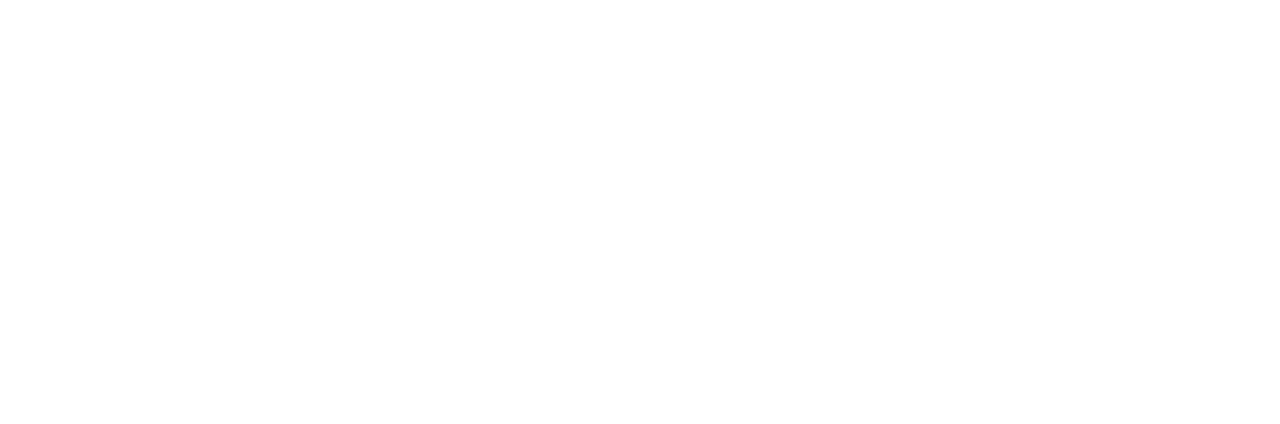
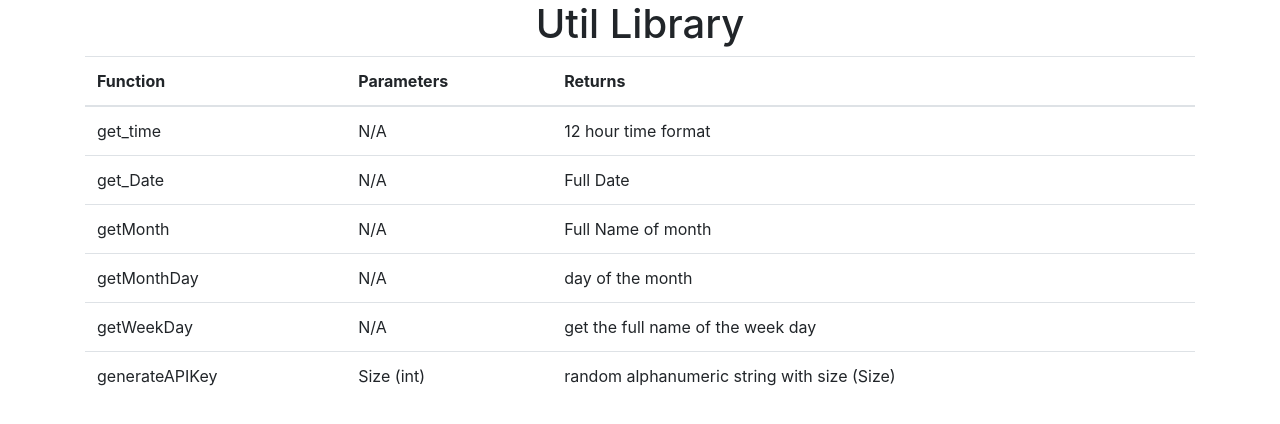
Before and after one commit to Fern135/DB-connector, a plain HTML site: page public/index.html in a window 1280 px wide. Drawn offline with nearby package versions, Linux system fonts and the light colour scheme.

```diff
--- /dev/null
+++ b/public/bin/css/main.css
@@ -0,0 +1,4 @@
+
+.center {
+    text-align: center;
+}
--- a/public/index.html
+++ b/public/index.html
@@ -7,16 +7,104 @@
     <head>
         <meta charset="utf-8">
         <meta http-equiv="X-UA-Compatible" content="IE=edge">
-        <title></title>
+        <title>Libraries</title>
         <meta name="description" content="">
         <meta name="viewport" content="width=device-width, initial-scale=1">
-        <link rel="stylesheet" href="">
+        <link rel="stylesheet" href="./bin/css/main.css">
+
+        <region>
+            <!-- Latest compiled and minified CSS -->
+            <link rel="stylesheet" href="https://cdn.jsdelivr.net/npm/bootstrap@4.6.1/dist/css/bootstrap.min.css">
+
+            <!-- jQuery library -->
+            <script src="https://cdn.jsdelivr.net/npm/jquery@3.6.0/dist/jquery.slim.min.js"></script>
+
+            <!-- Popper JS -->
+            <script src="https://cdn.jsdelivr.net/npm/popper.js@1.16.1/dist/umd/popper.min.js"></script>
+
+            <!-- Latest compiled JavaScript -->
+            <script src="https://cdn.jsdelivr.net/npm/bootstrap@4.6.1/dist/js/bootstrap.bundle.min.js"></script>
+        </region>
+
     </head>
-    <body>
-        <!--[if lt IE 7]>
-            <p class="browsehappy">You are using an <strong>outdated</strong> browser. Please <a href="#">upgrade your browser</a> to improve your experience.</p>
-        <![endif]-->
+    <body id="body-main">
 
-        <script src="" async defer></script>
+        <div class="container">
+
+            <div class="row center">
+                <div class="col-sm col-md col-ls col-xl">
+                    <h1>
+                        Util Library
+                    </h1>
+                </div>
+            </div>
+
+            <div class="table-responsive table-responsive-sm table-responsive-md table-responsive-lg table-responsive-xl">
+
+            <table class="table table-hover">
+                <thead>
+                <tr>
+                    <th> Function   </th>
+                    <th> Parameters </th>
+                    <th> Returns    </th>
+                </tr>
+                </thead>
+                <tbody>
+                    <!-- get time 12 hour -->
+                    <tr>
+                        <td> get_time </td>
+                        <td> N/A </td>
+                        <td> 12 hour time format</td>
+                    </tr>
+                    <!-- get time 12 hour -->
+
+                    <!-- get full date -->
+                    <tr>
+                        <td> get_Date </td>
+                        <td> N/A </td>
+                        <td> Full Date </td>
+                    </tr>
+                    <!-- get full date -->
+
+                    <!-- get the full name of month -->
+                    <tr>
+                        <td> getMonth </td>
+                        <td> N/A</td>
+                        <td> Full Name of month </td>
+                    </tr>
+                    <!-- get the full name of month -->
+
+                    <!-- get the day of month -->
+                    <tr>
+                        <td> getMonthDay </td>
+                        <td> N/A </td>
+                        <td> day of the month </td>
+                    </tr>
+                    <!-- get the day of month -->
+
+                    <!-- get the fullname of the week  -->
+                    <tr>
+                        <td> getWeekDay </td>
+                        <td> N/A </td>
+                        <td> get the full name of the week day </td>
+                    </tr>
+                    <!-- get the fullname of the week  -->
+
+                    <!-- generate random alphanumeric string -->
+                    <tr>
+                        <td> generateAPIKey </td>
+                        <td> Size (int) </td>
+                        <td> random alphanumeric string with size (Size) </td>
+                    </tr>
+                    <!-- generate random alphanumeric string -->
+
+                </tbody>
+            </table>
+
+            </div>
+        </div>
+
+
+        <script src="./bin/js/main.js"></script>
     </body>
 </html>
```
Also changed, not shown: public/bin/js/main.js (added), public/bin/photos/Screenshot_20220817-001050_Cash App.jpeg (added), 1 other file.
